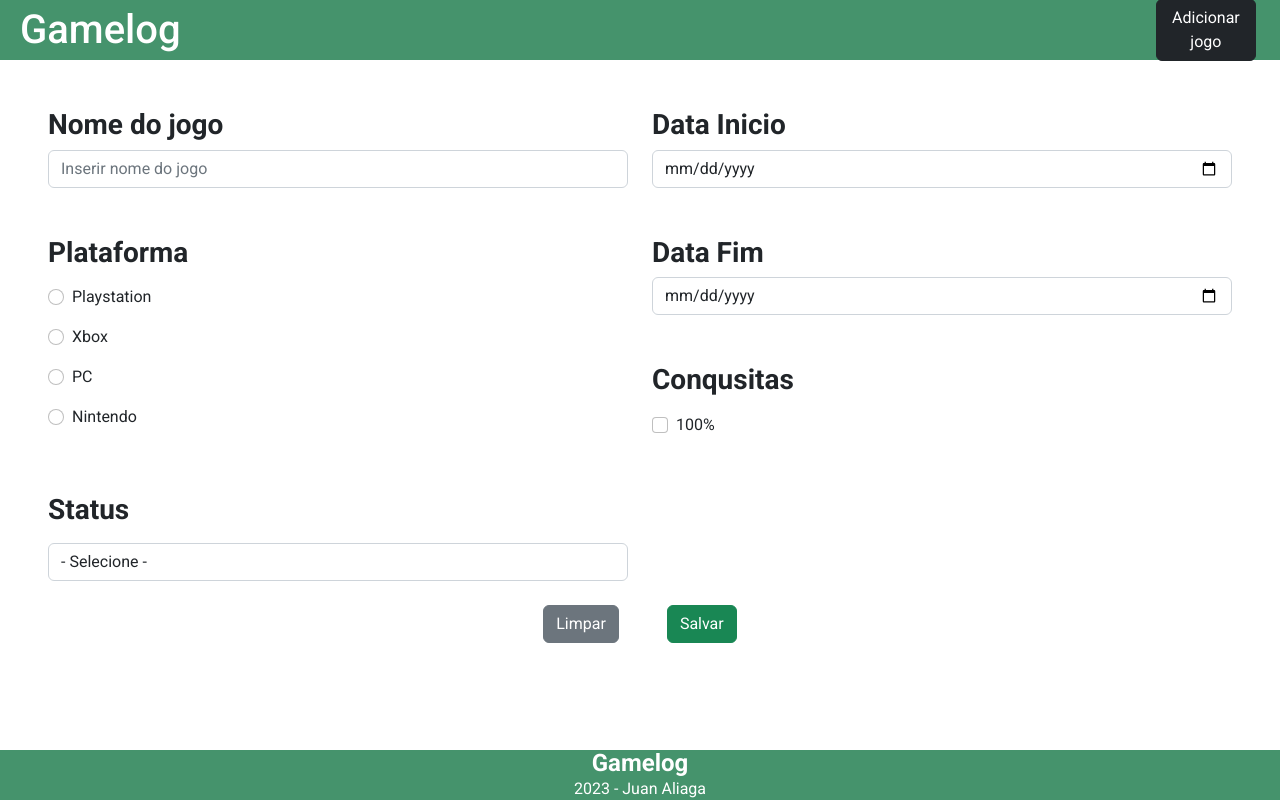
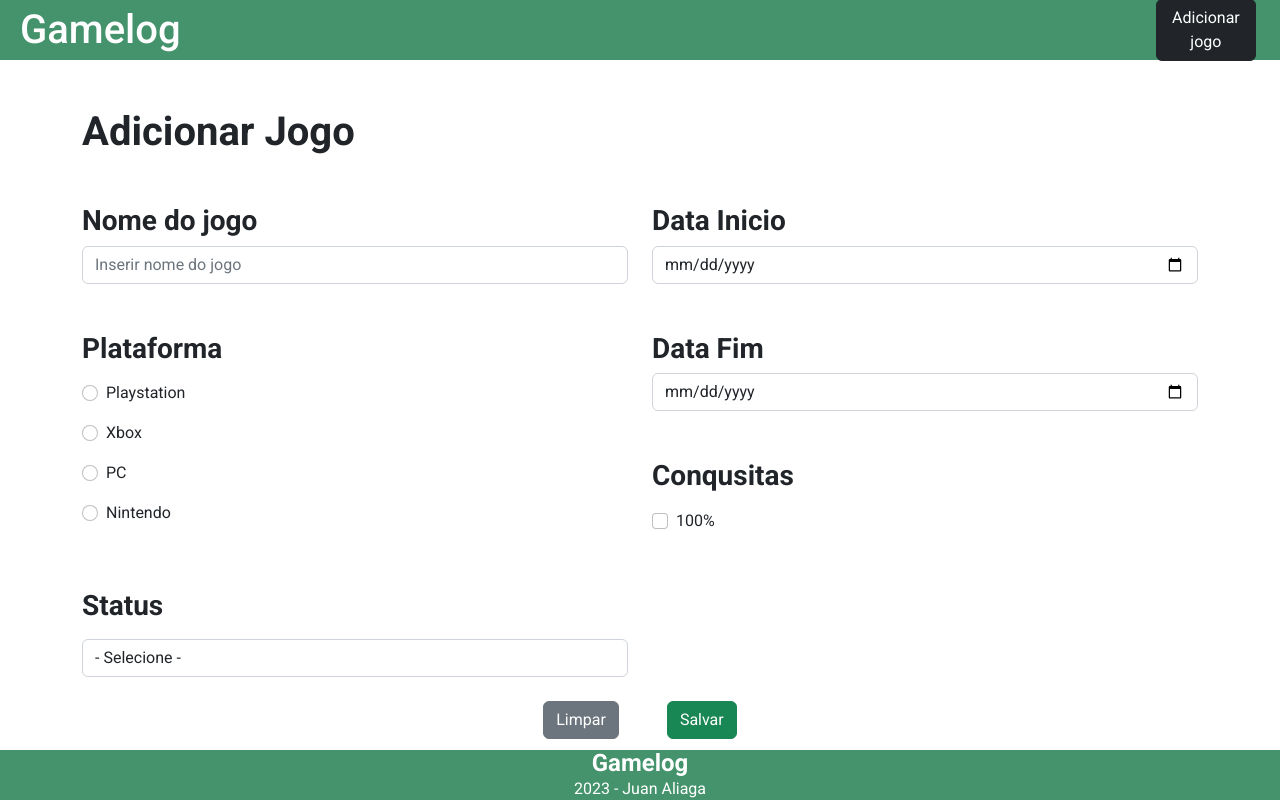
Before and after one commit to aliagajuan/gamelog-project-web, an Angular app: page /adicionar-jogo in a window 1280 px wide. Before the commit this address led to /. Built offline with nearby package versions, Linux system fonts and the light colour scheme.

Commit message:
page adicionar-jogo | router-outlet

```diff
--- /dev/null
+++ b/src/app/add-jogo/add-jogo.component.html
@@ -0,0 +1,2 @@
+<h1>Adicionar Jogo</h1>
+<app-form-jogo></app-form-jogo>
--- a/src/app/app-routing.module.ts
+++ b/src/app/app-routing.module.ts
@@ -1,7 +1,8 @@
 import { NgModule } from '@angular/core';
 import { RouterModule, Routes } from '@angular/router';
+import { AddJogoComponent } from './add-jogo/add-jogo.component';
 
-const routes: Routes = [];
+const routes: Routes = [{path:'adicionar-jogo',component:AddJogoComponent}];
 
 @NgModule({
   imports: [RouterModule.forRoot(routes)],
--- a/src/app/app.component.html
+++ b/src/app/app.component.html
@@ -1,7 +1,9 @@
 <header>
     <app-navbar/>
 </header>
-<app-form-jogo/>
+<main role="main" class="container mt-5">
+    <router-outlet/>
+</main>
 <footer>
     <app-footer/>
 </footer>
--- a/src/app/app.module.ts
+++ b/src/app/app.module.ts
@@ -7,13 +7,15 @@ import { NavbarComponent } from './components/navbar/navbar.component';
 import { FormJogoComponent } from './components/form-jogo/form-jogo.component';
 import { FooterComponent } from './components/footer/footer.component';
 import { FormsModule } from '@angular/forms';
+import { AddJogoComponent } from './add-jogo/add-jogo.component';
 
 @NgModule({
   declarations: [
     AppComponent,
     NavbarComponent,
     FormJogoComponent,
-    FooterComponent
+    FooterComponent,
+    AddJogoComponent
   ],
   imports: [
     BrowserModule,
--- a/src/app/components/form-jogo/form-jogo.component.html
+++ b/src/app/components/form-jogo/form-jogo.component.html
@@ -1,5 +1,5 @@
 
-<div class="form-group m-5">
+<div class="form-group mt-5">
     <form #form="ngForm" (ngSubmit)="onSubmit()">
         <div class="row">
             <div class="col">
--- a/src/app/components/navbar/navbar.component.html
+++ b/src/app/components/navbar/navbar.component.html
@@ -1,7 +1,7 @@
 <div class="navbar-gamelog" role="banner">
-  <h1>Gamelog</h1>
+  <a href="" class="text-decoration-none"><h1>Gamelog</h1></a>
     <div class="container"></div>
-    <button class="btn btn-dark m-4">
+    <a class="btn btn-dark m-4" href="/adicionar-jogo">
       Adicionar jogo
-    </button>
+    </a>
 </div>
--- a/src/app/components/navbar/navbar.component.scss
+++ b/src/app/components/navbar/navbar.component.scss
@@ -9,6 +9,11 @@
     background-color: #45936C;
     color: white;
     font-weight: 600;
+
+    a {
+      text-decoration: none;
+        color:white;
+    }
   }
 
   .navbar-gamelog h1{
```
Also changed, not shown: src/app/add-jogo/add-jogo.component.ts (added, +10 -0 lines), src/app/add-jogo/add-jogo.component.scss (added), 1 other file (tests, documents, lock files or other folders).
